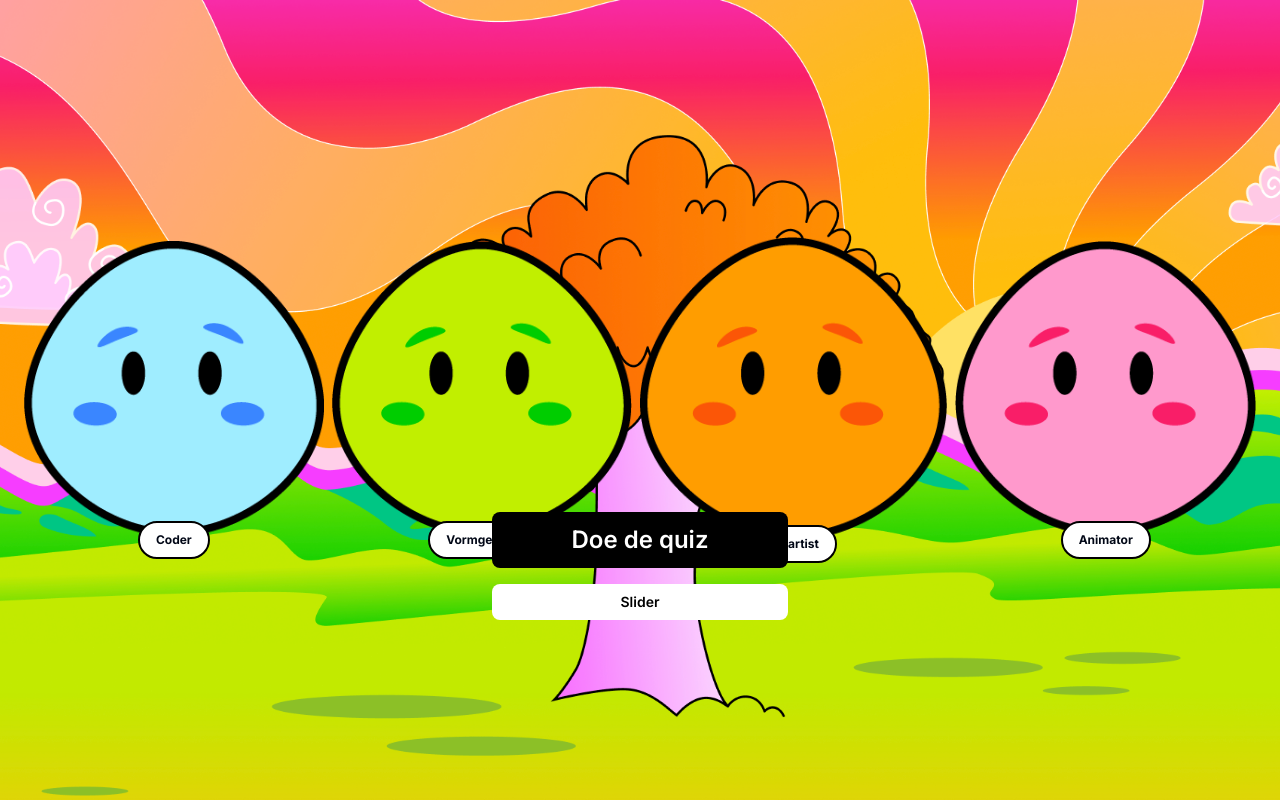
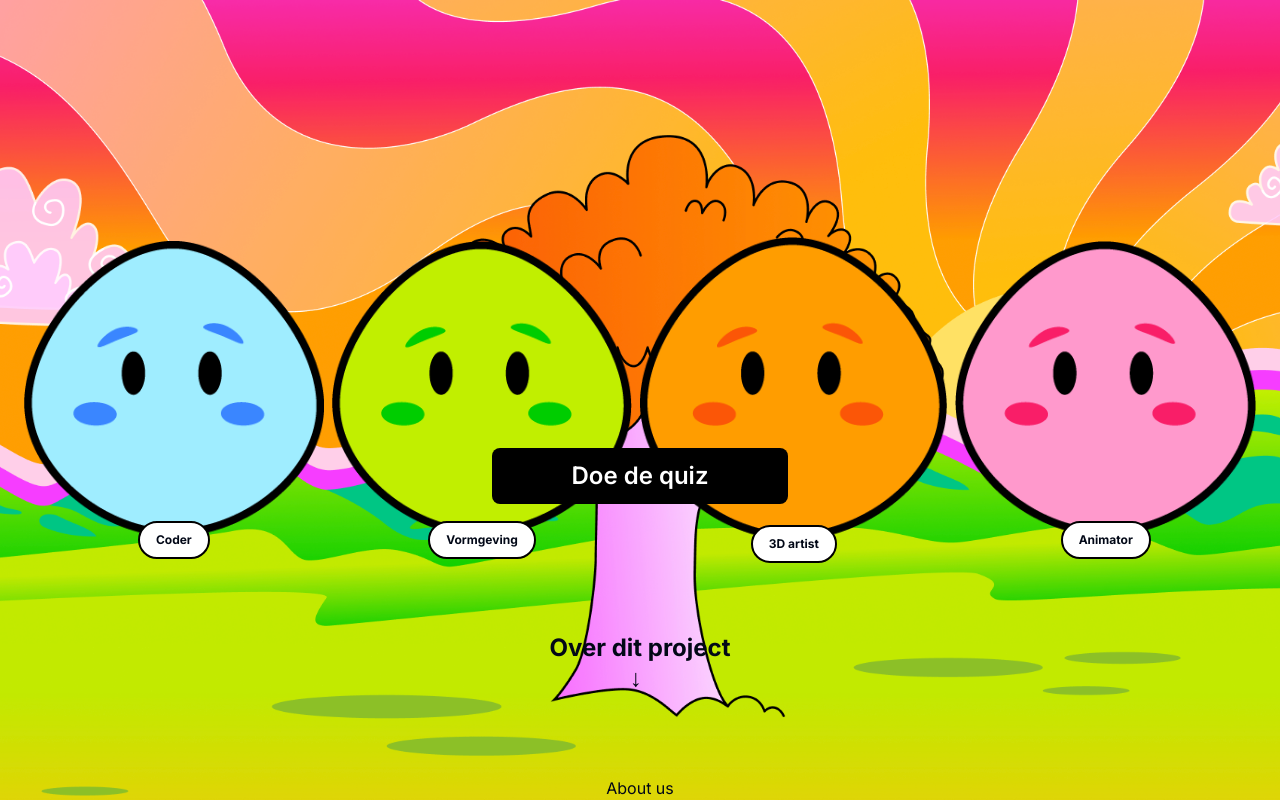
Before and after one commit to meatlake/k86-sprint4-portfolio-main, a Next.js app: page / in a window 1280 px wide. Built offline with nearby package versions, Linux system fonts and the light colour scheme.

Commit message:
About us page branch

```diff
--- a/app/page.js
+++ b/app/page.js
@@ -7,27 +7,7 @@ import { portfolioInfo } from "./portfolioInfo";
 
 export default function Home() {
   return (
-    <div className="fixed top-0 left-0 flex flex-col justify-center px-5 items-center w-screen h-screen bg-bg-image bg-cover bg-center bg-no-repeat">
-      {/* <div className="p-12 backdrop-blur-xl rounded-xl border border-2">
-        <h1 className="lg:text-5xl text-3xl font-display text-white font-semibold">
-          Welkom bij onze quiz
-        </h1>
-        <p className="text-white text-lg mt-8 italic">Gemaakt door:</p>
-        <ul className="mt-2 grid grid-cols-2 gap-2">
-          <li className="text-white py-2 text-xl lg:text-2xl font-semibold">
-            Kevin
-          </li>
-          <li className="text-white py-2 text-xl lg:text-2xl font-semibold">
-            Femke
-          </li>
-          <li className="text-white py-2 text-xl lg:text-2xl font-semibold">
-            Damian
-          </li>
-          <li className="text-white py-2 text-xl lg:text-2xl font-semibold">
-            Julian
-          </li>
-        </ul>
-      </div> */}
+    <div className="fixed top-0 left-0 flex flex-col justify-end px-5 items-center w-screen h-screen bg-bg-image bg-cover bg-center bg-no-repeat">
       <div className="fixed h-screen w-screen px-6 flex gap-2 justify-center items-center">
         <div className="flex flex-col justify-center items-center">
           <Image
@@ -88,12 +68,19 @@ export default function Home() {
       </div>
       <div className="mt-[300px] flex flex-col z-50">
         <BeginButton />
-        <Link
+        {/* <Link
           href="/slider"
           className="mt-4 text-2xl min-w-[250px] text-center text-black bg-white font-semibold rounded-lg lg:px-4 lg:py-2 px-2 py-1 text-sm hover:bg-black hover:text-white transition-all duration-200 ease-in-out"
         >
           Slider
-        </Link>
+        </Link> */}
+        <div className="flex flex-col items-center lg:mt-32 lg:mb-20">
+          <h2 className="font-bold text-2xl">Over dit project</h2>
+          <p className="rotate-90 text-2xl">&rarr;</p>
+        </div>
+      </div>
+      <div>
+        <h1>About us</h1>
       </div>
     </div>
   );
```
